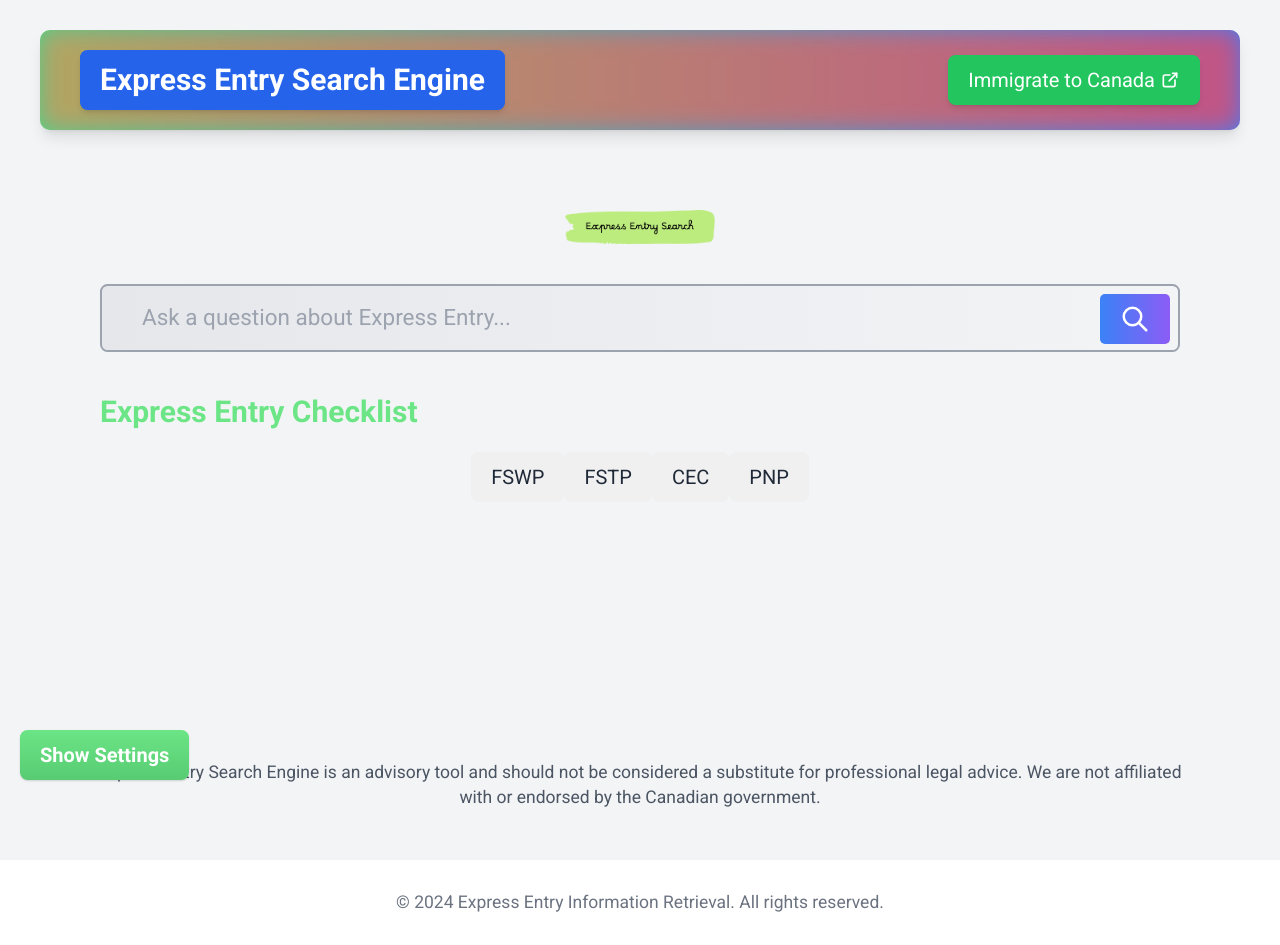
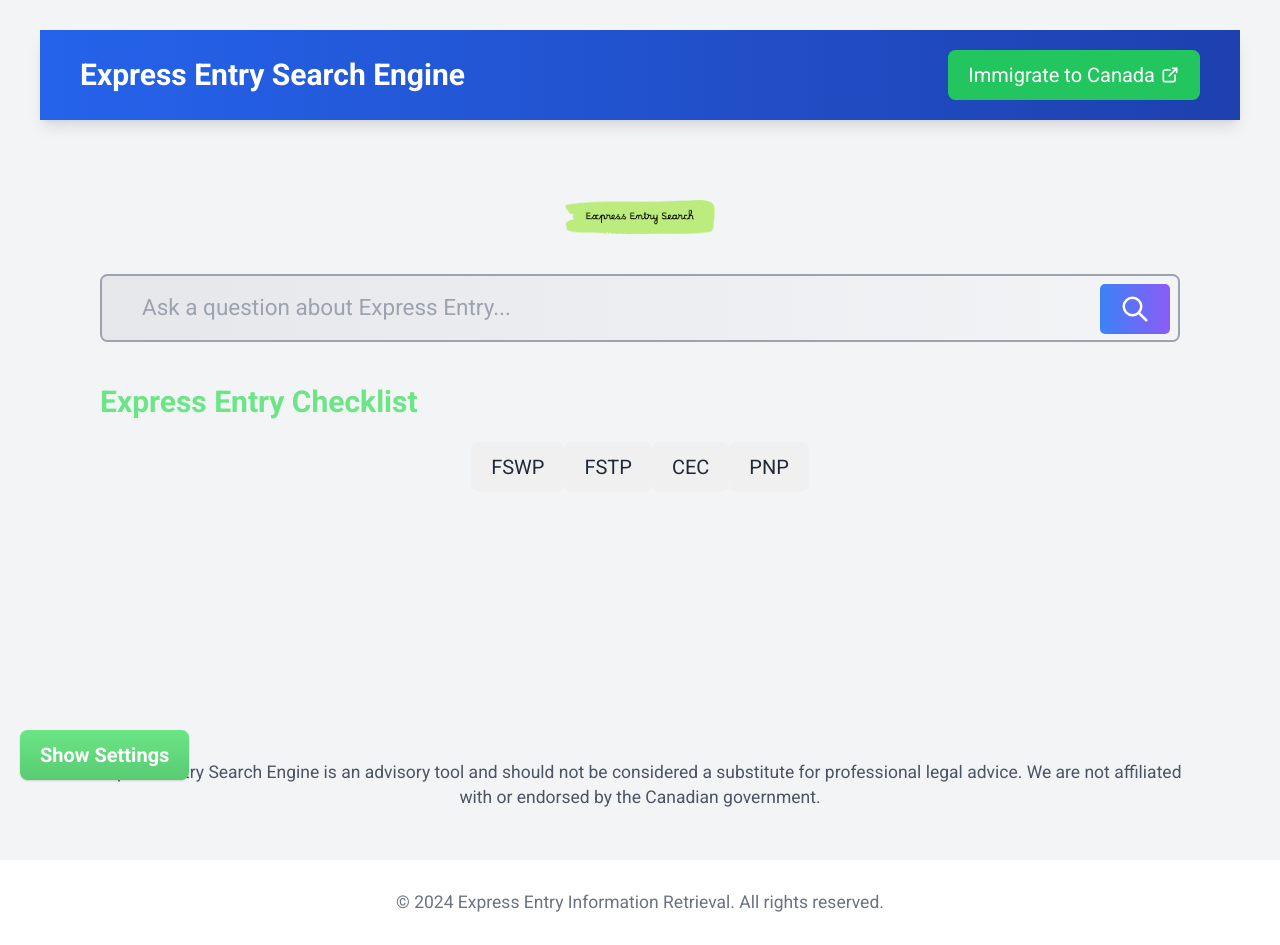
Before and after one commit to ishtihoss/expressentry, a Next.js app: page / in a window 1280 px wide. Built offline with nearby package versions, Linux system fonts and the light colour scheme.

Commit message:
toned down the navbar to look more pro

```diff
--- a/components/Navbar.tsx
+++ b/components/Navbar.tsx
@@ -3,11 +3,11 @@ import { FC } from "react";
 
 export const Navbar: FC = () => {
   return (
-    <nav className="bg-gradient-to-r from-green-400 to-blue-500 py-4 px-8 rounded-lg shadow-lg relative overflow-hidden">
-      <div className="flex items-center justify-between relative z-10">
+    <nav className="bg-gradient-to-r from-blue-600 to-blue-800 py-4 px-8 shadow-lg">
+      <div className="flex items-center justify-between">
         <a
           href="https://expressentry.ca"
-          className="text-2xl font-bold text-white hover:text-yellow-200 transition-colors duration-200 inline-block bg-blue-600 px-4 py-2 rounded-md shadow-md transform hover:scale-110 hover:rotate-3"
+          className="text-2xl font-bold text-white hover:text-green-200 transition-colors duration-200"
         >
           Express Entry Search Engine
         </a>
@@ -15,14 +15,12 @@ export const Navbar: FC = () => {
           href="https://www.canada.ca/en/immigration-refugees-citizenship/services/immigrate-canada.html"
           target="_blank"
           rel="noopener noreferrer"
-          className="flex items-center text-white hover:text-yellow-200 transition-colors duration-200 bg-green-500 hover:bg-green-600 px-4 py-2 rounded-md shadow-md transform hover:scale-110 hover:-rotate-3"
+          className="flex items-center text-white bg-green-500 hover:bg-green-600 px-4 py-2 rounded-md transition-colors duration-200"
         >
           <span className="hidden sm:inline-block mr-1">Immigrate to Canada</span>
           <IconExternalLink size={20} />
         </a>
       </div>
-      <div className="absolute top-0 left-0 right-0 bottom-0 bg-gradient-to-r from-purple-500 to-pink-500 rounded-lg blur-md opacity-50 animate-pulse"></div>
-      <div className="absolute top-0 left-0 right-0 bottom-0 bg-gradient-to-r from-yellow-500 to-red-500 rounded-lg blur-md opacity-50 animate-pulse animation-delay-2000"></div>
     </nav>
   );
 };
```
